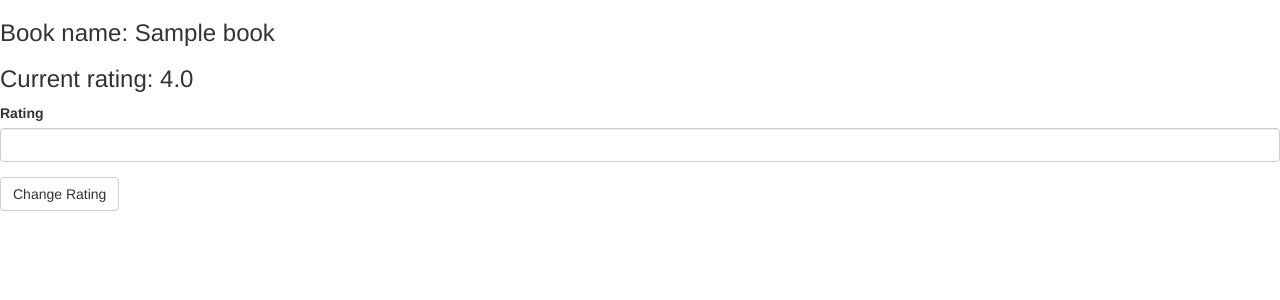
After one commit to cjones1047/library_flask, a Flask app: page /edit_rating/1 in a window 1280 px wide. The commit adds this page. Shown: the top 300 px of the page. Run offline with Flask 3, Linux system fonts and the light colour scheme; tables that the repository leaves empty hold one stand-in row (values such as "Sample post"); some libraries are stand-ins or nearby versions.

Commit message:
edit_rating route renders WTForm created via EditRatingForm after retrieving requested book from database by id entry; on EditRatingForm submission, rating entry of book is updated in database; user redirected to home page after EditRatingForm submission

```diff
--- a/main.py
+++ b/main.py
@@ -17,6 +17,11 @@ class BookForm(FlaskForm):
     author = StringField('Book Author', validators=[DataRequired()])
     rating = FloatField('Rating', validators=[DataRequired(), NumberRange(min=1, max=5)])
     submit = SubmitField('Add Book')
+
+
+class EditRatingForm(FlaskForm):
+    rating = FloatField(validators=[DataRequired(), NumberRange(min=1, max=5)])
+    submit = SubmitField('Change Rating')
 
 
 class Book(db.Model):
@@ -48,5 +53,17 @@ def add():
     return render_template('add.html', form=form)
 
 
+@app.route("/edit_rating/<book_id>", methods=["GET", "POST"])
+def edit_rating(book_id):
+    form = EditRatingForm()
+    book_to_update = db.session.get(Book, book_id)
+    if form.validate_on_submit():
+        book_to_update.rating = form.rating.data
+        db.session.commit()
+        return redirect(url_for('home'))
+
+    return render_template('edit_rating.html', form=form, book=book_to_update)
+
+
 if __name__ == "__main__":
     app.run(port=8000, debug=True)
--- /dev/null
+++ b/templates/edit_rating.html
@@ -0,0 +1,12 @@
+{% extends 'bootstrap/base.html' %}
+{% import "bootstrap/wtf.html" as wtf %}
+
+{% block title %}Edit Book{% endblock %}
+
+{% block content %}
+    <h3>Book name: {{ book.title }}</h3>
+
+    <h3>Current rating: {{ book.rating }}</h3>
+
+    {{ wtf.quick_form(form, novalidate=True) }}
+{% endblock %}
--- a/templates/index.html
+++ b/templates/index.html
@@ -9,7 +9,10 @@
     {% if all_books != [] %}
         <ul>
             {% for book in all_books: %}
-                <li>{{ book.title }} - {{ book.author }} - {{ book.rating }}/5</li>
+                <li>
+                    {{ book.title }} - {{ book.author }} - {{ book.rating }}/5
+                    <a href="{{ url_for('edit_rating', book_id=book.id) }}">Edit</a>
+                </li>
             {% endfor %}
         </ul>
     {% else %}
```
